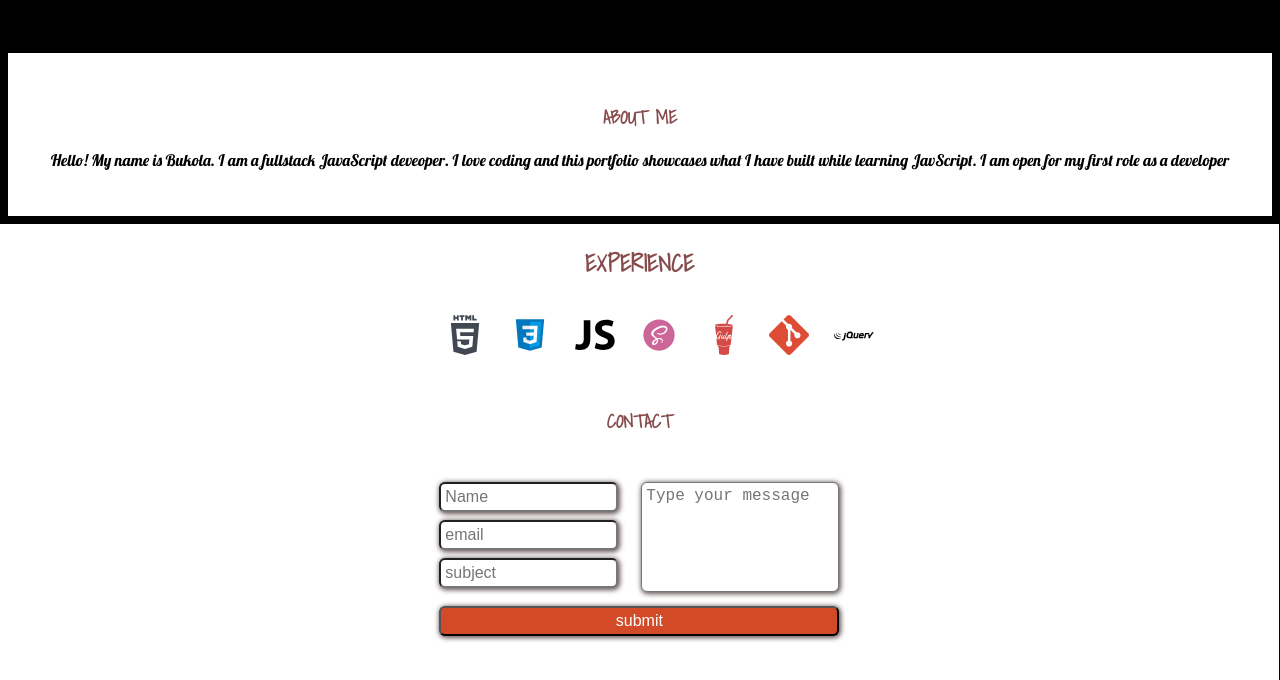
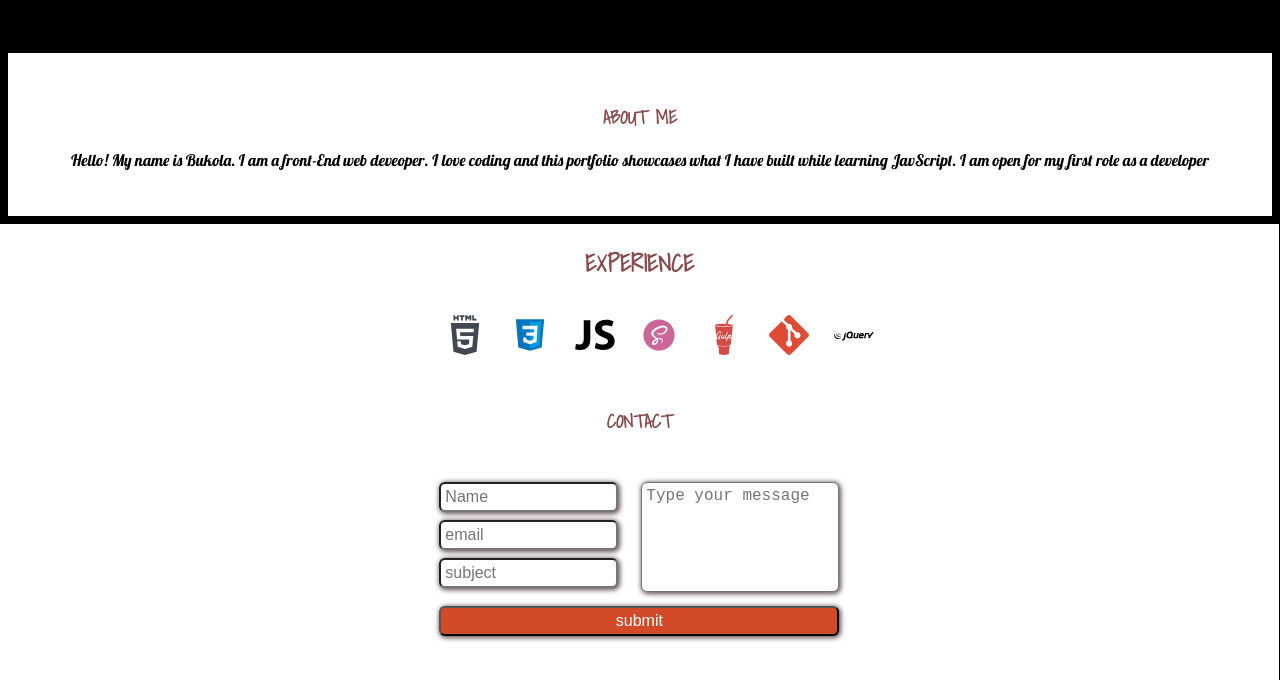
Before and after one commit to OGUNSOLA/ogunsola.github.io, a website: page index.html in a window 1280 px wide. Shown: the part 1845-2525 px from the top of the page. Drawn offline with nearby package versions, Linux system fonts and the light colour scheme; files whose address does not match are found by name; a web font is replaced by a local one.

Commit message:
Update index.html

```diff
--- a/index.html
+++ b/index.html
@@ -196,7 +196,7 @@
     </div>
     <div id="myStory">
       <h3>ABOUT ME</h3>
-      <p>Hello! My name is Bukola. I am a fullstack JavaScript deveoper. I love coding and this portfolio showcases what I have built while learning JavScript. I am open for my first role as a developer</p>
+      <p>Hello! My name is Bukola. I am a front-End web deveoper. I love coding and this portfolio showcases what I have built while learning JavScript. I am open for my first role as a developer</p>
     </div>
     <footer>
     <div class="experince" id="experince">
```
